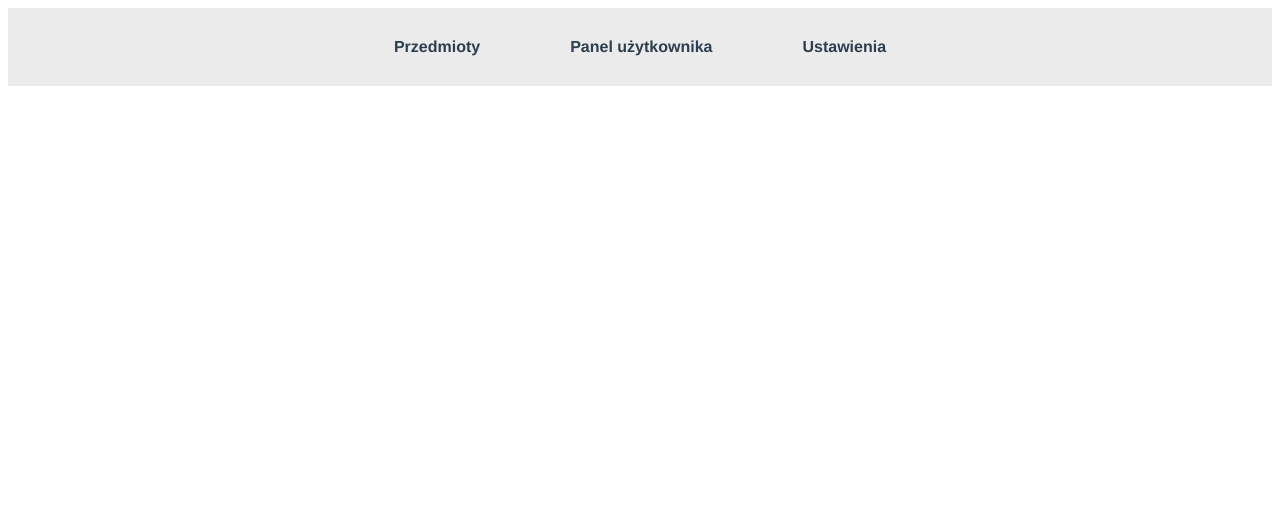
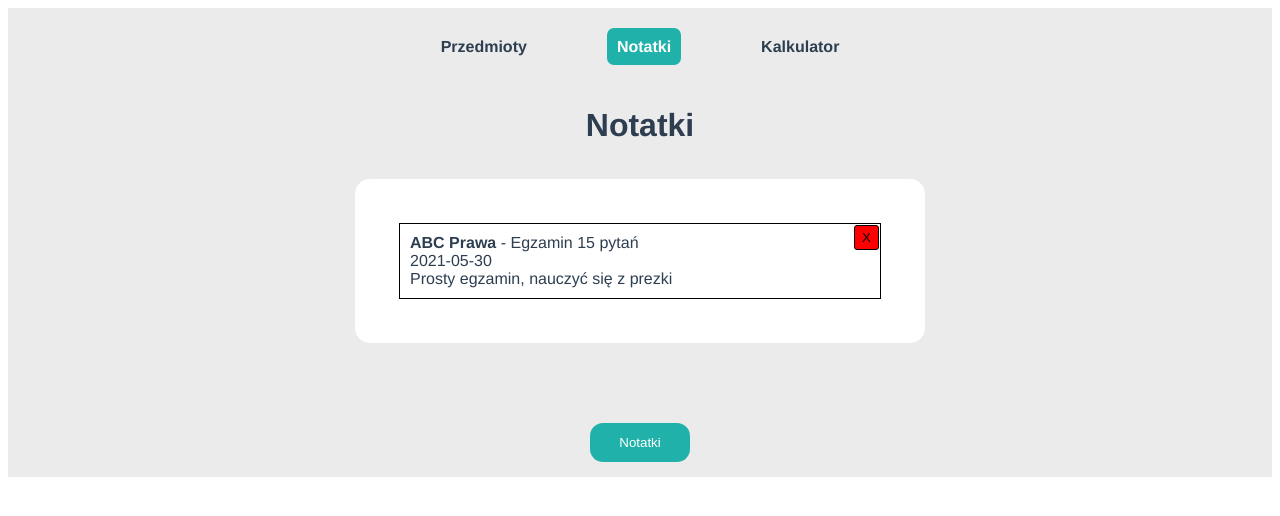
Before and after one commit to PawelRogoza/student-assistant, a Vue app: page /notatki in a window 1280 px wide. Shown: the top 516 px of the page. Built offline with nearby package versions, Linux system fonts and the light colour scheme; data requests are answered from the project's data file.

Commit message:
CRUD bez Update

```diff
--- a/db.json
+++ b/db.json
@@ -1,25 +1,12 @@
 {
   "notatki": [
     {
-            "przedmiot": "programowanie C#",
-            "zaliczenie": "API restowe",
-            "termin": "26.05.2021",
-            "notatka": "Stworzyć API restowe blablabla",
-            "wazne": false
-        },
-        {
-            "przedmiot": "programowanie Java",
-            "zaliczenie": "Projekt netbeans + SQL",
-            "termin": "22.05.2021",
-            "notatka": "Aplikacja biznesowa w netbeans z wykorzystaniem Java JPA. Ważne: bezpieczne połączenie z bazą danych.",
-            "wazne": true
-        },
-        {
       "przedmiot": "ABC Prawa",
       "zaliczenie": "Egzamin 15 pytań",
-            "termin": "27.05.2021",
-            "notatka": "Przejrzeć prezke",
-            "wazne": false
+      "termin": "2021-05-30",
+      "notatka": "Prosty egzamin, nauczyć się z prezki",
+      "wazne": true,
+      "id": 1
     }
   ]
 }
--- a/src/App.vue
+++ b/src/App.vue
@@ -1,8 +1,8 @@
 <template>
   <div id="nav">
     <span class="navSpan"><router-link to="/">Przedmioty</router-link></span>
-    <span class="navSpan"><router-link to="/panel">Panel użytkownika</router-link></span>
-    <span class="navSpan"><router-link to="/ustawienia">Ustawienia</router-link></span>
+    <span class="navSpan"><router-link to="/notatki">Notatki</router-link></span>
+    <span class="navSpan"><router-link to="/kalkulator">Kalkulator</router-link></span>
   </div>
   <router-view/>
 </template>
--- /dev/null
+++ b/src/css/styles.css
@@ -0,0 +1,103 @@
+form,
+.notatkiLista {
+  width: 500px;
+  background: white;
+  margin: 35px auto;
+  padding: 35px;
+  border-radius: 15px;
+}
+label {
+  display: block;
+  color: darkslategrey;
+  padding-top: 20px;
+  letter-spacing: 0.7px;
+  font-size: 17px;
+  float: left;
+}
+input,
+textarea {
+  display: block;
+  padding: 10px 0 0 10px;
+  width: 100%;
+  border: none;
+  border-bottom: 1px solid darkgray;
+}
+input:focus,
+textarea:focus {
+  outline: none;
+  border-bottom: 1px solid darkblue;
+}
+.zapisz {
+  display: block;
+  background: lightseagreen;
+  color: white;
+  padding: 12px 15px 12px 15px;
+  margin: 45px 35px 0px 0;
+  border: 0;
+  border-radius: 13px;
+  width: 20%;
+}
+.wrap {
+  display: flex;
+  justify-content: center;
+}
+.zapisz:hover {
+  transform: scale(1.12);
+}
+.pokaz {
+  background: lightseagreen;
+  color: white;
+  padding: 12px 15px 12px 15px;
+  margin: 45px 0 15px 0;
+  border: 0;
+  border-radius: 13px;
+  width: 100px;
+}
+.pokaz:hover {
+  transform: scale(1.12);
+}
+.usun {
+  background: red;
+  color: black;
+  margin: 1px;
+  padding: 5px;
+  border: solid black 1px;
+  border-radius: 5px;
+  width: 20px;
+  display: flex;
+  justify-content: center;
+  float: right;
+}
+.usun:hover {
+  transform: scale(1.12);
+}
+#wazne {
+  font-size: 13px;
+  font-style: italic;
+}
+input[type="checkbox"] {
+  width: 13px;
+  height: 13px;
+  padding: 0;
+  margin: 0;
+  vertical-align: bottom;
+  position: relative;
+  top: 22px;
+  left: 10px;
+}
+.notatkiLista {
+  list-style: none;
+  text-align: left;
+}
+.zapiszBtn {
+  padding: 0 25px 0 25px;
+}
+.notatkiElement {
+  display: block;
+  justify-content: center;
+  margin: 10px;
+  outline: 1px solid #000;
+}
+.notatkiContent{
+  padding: 10px;
+}
--- a/src/router/index.js
+++ b/src/router/index.js
@@ -1,7 +1,7 @@
 import { createRouter, createWebHistory } from 'vue-router'
 import Przedmioty from '../views/Przedmioty.vue'
-import PanelUzytkownika from '../views/PanelUzytkownika.vue'
-import Ustawienia from '../views/Ustawienia.vue'
+import Notatki from '../views/Notatki.vue'
+import Kalkulator from '../views/Kalkulator.vue'
 
 const routes = [
   {
@@ -10,14 +10,14 @@ const routes = [
     component: Przedmioty
   },
   {
-    path: '/panel',
-    name: 'PanelUzytkownika',
-    component: PanelUzytkownika,
+    path: '/notatki',
+    name: 'Notatki',
+    component: Notatki,
   },
   {
-    path: '/ustawienia',
-    name: 'Ustawienia',
-    component: Ustawienia,
+    path: '/kalkulator',
+    name: 'Kalkulator',
+    component: Kalkulator,
   }
 ]
 
--- a/src/views/Ustawienia.vue
+++ b/src/views/Kalkulator.vue
@@ -1,5 +1,5 @@
 <template>
-  <h1>Ustawienia</h1>
+  <h1>Kalkulator średniej</h1>
 </template>
 
 <script>
@@ -7,7 +7,3 @@ export default {
 
 }
 </script>
-
-<style>
-
-</style>
--- /dev/null
+++ b/src/views/Notatki.vue
@@ -0,0 +1,62 @@
+<template>
+  <div class="notatki">
+    <h1>Notatki</h1>
+  </div>
+  <div>
+    <ul class="notatkiLista" v-if="pokazNotatke">
+      <li class="notatkiElement" v-for="notatka in zapis" :key="notatka">
+        <button class="usun" @click="usunNotatke(notatka.id)">X</button>
+        <div class="notatkiContent" >
+          <strong>{{ notatka.przedmiot }}</strong> - {{ notatka.zaliczenie }}<br />
+          {{ notatka.termin }}<br />
+          {{ notatka.notatka }}<br />
+        </div>
+      </li>
+    </ul>
+    <button class="pokaz" @click="pokazNotatki">Notatki</button>
+  </div>
+
+  <!-- TODO
+  Możliwość zapisywania notatek,
+  terminów zaliczeń, deadlinów w terminarzu -->
+</template>
+
+<script>
+export default {
+  name: "Notatki",
+  data() {
+    return {
+      zapis: [],
+      pokazNotatke: true,
+    };
+  },
+  mounted() { // pobieranie listy notatek z db.json przy starcie komponentu
+    fetch("http://localhost:3000/notatki").then((res) => {
+      res
+        .json()
+        .then((data) => (this.zapis = data))
+        .catch((err) => console.log(err.message));
+    });
+  },
+  methods: {
+    pokazNotatki() {
+      this.pokazNotatke = !this.pokazNotatke;
+      console.log("pokaz");
+    },
+    usunNotatke(id){
+      fetch("http://localhost:3000/notatki/"+id, {
+        method: 'DELETE'
+      })
+      .then(response => response.json())
+      .then(data => {
+        console.log('Success:', data);
+      })
+      .catch((error) => {
+        console.error('Error:', error);
+      });
+      alert("Usuniętko notatke ["+id+"]");
+      window.location.reload();
+    }
+  },
+};
+</script>
--- a/src/views/PanelUzytkownika.vue
+++ /dev/null
@@ -1,15 +0,0 @@
-<template>
-  <div class="panel">
-    <h1>Panel uzytkownika</h1>
-  </div>
-</template>
-
-<script>
-export default {
-
-}
-</script>
-
-<style>
-
-</style>
--- a/src/views/Przedmioty.vue
+++ b/src/views/Przedmioty.vue
@@ -12,7 +12,7 @@
       <input type="date" v-model="termin" />
 
       <label for="notatki">Notatki</label>
-      <textarea cols="30" rows="10" v-model="notatki"></textarea>
+      <textarea cols="30" rows="10" v-model="notatka"></textarea>
 
       <label id="wazne">Ważne: </label>
       <input type="checkbox" v-model="wazne" value />
@@ -22,56 +22,54 @@
       </div>
     </form>
   </div>
-  <ul class="notatkiLista" v-if="pokazNotatke">
-    <li class="notatkiElement" v-for="notatka in zapis" :key="notatka">
-      <strong>{{ notatka.przedmiot }}</strong> - {{ notatka.zaliczenie }}<br />
-      {{ notatka.termin }}<br />
-      {{ notatka.notatka }}<br /><br />
-    </li>
-  </ul>
-  <button class="pokaz" @click="pokazNotatki">Notatki</button>
-
-  <!-- TODO
-  Możliwość zapisywania notatek,
-  terminów zaliczeń, deadlinów w terminarzu -->
 </template>
 
 <script>
 export default {
   name: "Przedmioty",
   data() {
-    return {
-      przedmiot: "",
-      zaliczenie: "",
-      termin: "",
-      notatki: "",
-      wazne: false,
-      zapis: [],
-      pokazNotatke: true,
-    };
-  },
-  mounted() { // pobieranie listy notatek z db.json przy starcie komponentu
-    fetch("http://localhost:3000/notatki").then((res) => {
-      res
-        .json()
-        .then((data) => (this.zapis = data))
-        .catch((err) => console.log(err.message));
-    });
+    return{
+      notatka:null,
+      przedmiot:"",
+      zaliczenie:"",
+      termin:"",
+      notatka:"",
+      wazne:""
+    }
   },
   methods: {
-    pokazNotatki() {
-      this.pokazNotatke = !this.pokazNotatke;
-      console.log("pokaz");
-    },
-    dodajNotatke(e) {
-      e.preventDefault(e);
+    dodajNotatke() {
 
+      this.notatka = {
+        przedmiot:this.przedmiot,
+        zaliczenie:this.zaliczenie,
+        termin:this.termin,
+        notatka:this.notatka,
+        wazne:this.wazne
+      };
+
+      fetch("http://localhost:3000/notatki", {
+        headers: {
+          'Accept': 'application/json',
+          'Content-Type': 'application/json'
+        },
+        method: 'POST',
+        body: JSON.stringify(this.notatka)
+      })
+      .then(response => response.json())
+      .then(data => {
+        console.log('Success:', data);
+      })
+      .catch((error) => {
+        console.error('Error:', error);
+      });
+      alert("Dodano notatke");
     }
   },
 };
 </script>
 
-<style scoped>
+<style>
 form,
 .notatkiLista {
   width: 500px;
@@ -130,6 +128,19 @@ textarea:focus {
 .pokaz:hover {
   transform: scale(1.12);
 }
+.usun {
+  background: red;
+  color: black;
+  margin: 1px;
+  border: solid black 1px;
+  border-radius: 3px;
+  width: 25px;
+  height: 25px;
+  float: right;
+}
+.usun:hover {
+  transform: scale(1.12);
+}
 #wazne {
   font-size: 13px;
   font-style: italic;
@@ -154,8 +165,10 @@ input[type="checkbox"] {
 .notatkiElement {
   display: block;
   justify-content: center;
-  margin: 20px;
-  padding: 20px;
+  margin: 10px;
   outline: 1px solid #000;
 }
+.notatkiContent{
+  padding: 10px;
+}
 </style>
```
Lines whose indentation alone changed are shown as unchanged.
